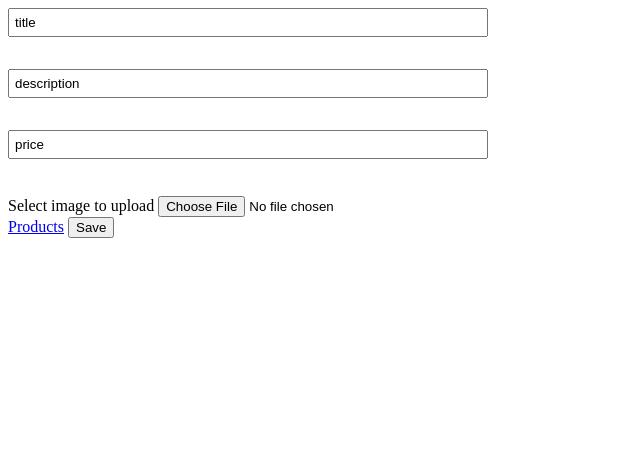
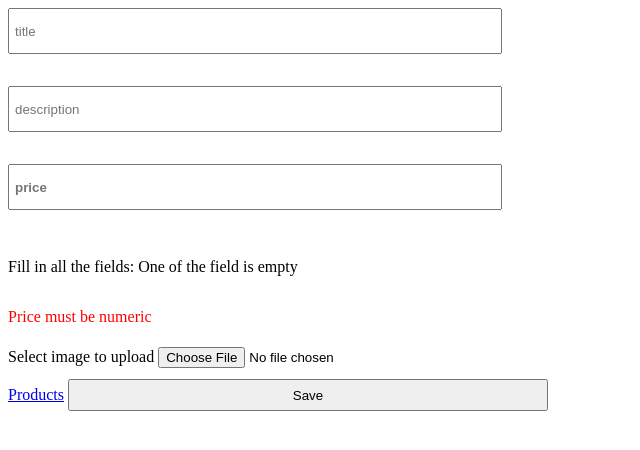
Before and after one commit to DanIacob23/eshop, a PHP site: page /product.php in a window 1280 px wide. Shown: the top 450 px of the page, without its empty margins (0-640 px from the left). Run offline with PHP 8.4, Linux system fonts and the light colour scheme; data comes from the database, SQL or seed files in the repository; a stand-in replaces the project's code that opens the database connection; some libraries are stand-ins or nearby versions.

```diff
--- a/common.php
+++ b/common.php
@@ -18,136 +18,137 @@ class BD{
 }
 //BD::obtain_connexion();
 
-$translate = [];
-$translate['Product Image'] = [
+$translate = [
+    'Product Image' => [
         'en' => 'Product Image' ,
         'ro' => 'Imagine Produs' ,
         "fr" => 'Image du produit' ,
-];
-$translate['Title'] = [
+    ],
+    'Title' => [
         'en' => 'Title' ,
         'ro' => 'Titlu' ,
         'fr' => 'Titre' ,
-];
-$translate['Description'] = [
+    ],
+    'Description' => [
         'en' => 'Description' ,
         'ro' => 'Descriere' ,
         'fr' => 'La description' ,
-];
-$translate['Price'] = [
+    ],
+    'Price' => [
         'en' => 'Price' ,
         'ro' => 'Pret' ,
         'fr' => 'Prix' ,
-];
-$translate['Add'] = [
+    ],
+    'Add' => [
         'en' => 'Add' ,
         'ro' => 'Adauga' ,
         'fr' => 'Ajouter' ,
-];
-$translate['Go to cart'] = [
+    ],
+    'Go to cart' => [
         'en' => 'Go to cart' ,
         'ro' => 'Catre cos' ,
         'fr' => 'Quatre corps' ,
-];
-$translate['Index'] = [
+    ],
+    'Index' => [
         'en' => 'Index' ,
         'ro' => 'Index' ,
         'fr' => 'Indice' ,
-];
-$translate['Cart'] = [
+    ],
+    'Cart' => [
         'en' => 'Cart' ,
         'ro' => 'Cos cumparaturi' ,
         'fr' => 'Chariot' ,
-];
-$translate['Remove'] = [
+    ],
+    'Remove' => [
         'en' => 'Remove' ,
         'ro' => 'Scoate din cos' ,
         'fr' => 'Supprimer' ,
-];
-$translate['Go to index'] = [
+    ],
+    'Go to index' => [
         'en' => 'Go to index' ,
         'ro' => 'Catre index' ,
         'fr' => 'Aller à l\'index' ,
-];
-$translate['Checkout'] = [
+    ],
+    'Checkout'=> [
         'en' => 'Checkout' ,
         'ro' => 'Achizitioneaza' ,
         'fr' => 'ACQUIERT' ,
-];
-$translate['Name'] = [
+    ],
+    'Name' => [
         'en' => 'Name' ,
         'ro' => 'Nume' ,
         'fr' => 'Nom' ,
-];
-$translate['Contact details'] = [
+    ],
+    'Contact details' => [
         'en' => 'Contact details' ,
         'ro' => 'Detalii de contact' ,
         'fr' => 'Détails du contact' ,
-];
-$translate['Comments'] = [
-    'en' => 'Comments',
-    'ro' => 'Comentarii',
-    'fr' => 'Commentaires',
-];
-$translate['Login'] = [
+    ],
+    'Comments' => [
+        'en' => 'Comments' ,
+        'ro' => 'Comentarii' ,
+        'fr' => 'Commentaires' ,
+    ],
+    'Login' => [
         'en' => 'Login' ,
         'ro' => 'Conecteaza-te' ,
         'fr' => 'Connexion' ,
-];
-$translate['Username'] = [
+    ],
+    'Username' => [
         'en' => 'Username' ,
         'ro' => 'Nume utilizator' ,
         'fr' => 'Nom d\'utilisateur' ,
-];
-$translate['Password'] = [
+    ],
+    'Password' => [
         'en' => 'Password' ,
         'ro' => 'Parola' ,
         'fr' => 'Mot de passe' ,
-];
-$translate['Submit'] = [
+    ],
+    'Submit' => [
         'en' => 'Submit' ,
         'ro' => 'Trimite' ,
         'fr' => 'Soumettre' ,
-];
-$translate['Order'] = [
-    'en' => 'Order',
-    'ro' => 'Comanda',
-    'fr' => 'Ordre',
-];
-$translate['Orders'] = [
+    ],
+    'Order' => [
+        'en' => 'Order' ,
+        'ro' => 'Comanda' ,
+        'fr' => 'Ordre' ,
+    ],
+    'Orders' => [
         'en' => 'Orders' ,
         'ro' => 'Comenzi' ,
         'fr' => 'Ordres' ,
-];
-$translate['Order date'] = [
+    ],
+    'Order date' => [
         'en' => "Order date" ,
         'ro' => 'Data comenzii' ,
         'fr' => 'Date de commande' ,
-];
-$translate['Total price'] = [
+    ],
+    'Total price' => [
         'en' => 'Total price' ,
         'ro' => 'Total price for this order' ,
         'fr' => 'Prix total' ,
-];
-$translate['Product'] = [
+    ],
+    'Product' => [
         'en' => 'Product' ,
         'ro' => 'Produs' ,
         'fr' => 'Produit' ,
-];
-$translate['Edit'] = [
+    ],
+    'Edit' => [
         'en' => 'Edit' ,
         'ro' => 'Editare' ,
         'fr' => 'Edition' ,
-];
-$translate['Delete'] = [
+    ],
+    'Delete' => [
         'en' => 'Delete' ,
         'ro' => 'Sterge' ,
         'fr' => 'Supprimer' ,
-];
-$translate['Logout'] = [
+    ],
+    'Logout' => [
         'en' => 'Logout' ,
         'ro' => 'Deconectare' ,
         'fr' => 'Coupure' ,
+    ],
 ];
 function translate($text,$language)
 {
@@ -155,19 +156,32 @@ function translate($text,$language)
     return $translate[$text][$language];
 }
 
+
+function getInCartProductsInfo($session)
+{   $str='(0';
+    foreach (array_keys($session) as $item) {
+        $str = $str.$item.',';
+    }
+    $str = rtrim($str,",").')';
+    $sql = 'SELECT * FROM products WHERE id  NOT IN '.$str;
+    $request = BD::obtain_connexion()->prepare($sql);
+    $request -> execute();
+    return $request ->fetchAll();
+}
+
 function getAllProductsInfo()
 {
     $sql = "SELECT * FROM products ";
-    $cerere = BD::obtain_connexion()->prepare($sql);
-    $cerere -> execute();
-    return $cerere->fetchAll();
+    $request = BD::obtain_connexion()->prepare($sql);
+    $request -> execute();
+    return $request ->fetchAll();
 }
 
 function productUpdate($id,$title,$description,$price)
 {
     $sql = "UPDATE products SET  title = :title,description=:description,price=:price where id = :id";
-    $cerere = BD::obtain_connexion()->prepare($sql);
-    $cerere -> execute([
+    $request = BD::obtain_connexion()->prepare($sql);
+    $request -> execute([
         'title' => $title,
         'description' => $description,
         'price' => $price,
@@ -177,8 +191,8 @@ function productUpdate($id,$title,$description,$price)
 
 function productInsert($title,$description,$price,$extension){
     $sql = "INSERT INTO products(title,description,price,fileType)VALUES(:title,:description,:price,:fileType)";
-    $cerere = BD::obtain_connexion()->prepare($sql);
-    $cerere -> execute([
+    $request = BD::obtain_connexion()->prepare($sql);
+    $request -> execute([
         'title' => $title,//htmlspecialchars OR strip_tags For XSS attacks
         'description' => $description,
         'price' => $price,
@@ -188,8 +202,8 @@ function productInsert($title,$description,$price,$extension){
 
 function updateProductExtension($id,$ext){
     $sql = "UPDATE products SET  fileType = :fileType where id = :id";
-    $cerere = BD::obtain_connexion()->prepare($sql);
-    $cerere -> execute([
+    $request = BD::obtain_connexion()->prepare($sql);
+    $request -> execute([
         'fileType' => $ext,
         'id' => $id
     ]);
@@ -197,16 +211,16 @@ function updateProductExtension($id,$ext){
 
 function deleteProduct($id){
     $sql = "DELETE FROM  products where id = :id";
-    $cerere = BD::obtain_connexion()->prepare($sql);
-    $cerere -> execute([
+    $request = BD::obtain_connexion()->prepare($sql);
+    $request -> execute([
         'id' => $id
     ]);
 }
 
 function insertNewOrder($userName,$details,$comments,$productsId){
     $sql = "INSERT INTO orders(userName,contactDetails,comments,productsId,datetime)VALUES(:userName,:contactDetails,:comments,:productsId,:datetime)";
-    $cerere = BD::obtain_connexion()->prepare($sql);
-    $cerere -> execute([
+    $request = BD::obtain_connexion()->prepare($sql);
+    $request -> execute([
         'userName' => $userName,//htmlspecialchars OR strip_tags For XSS attacks
         'contactDetails' => $details,
         'comments' => $comments,
@@ -217,23 +231,23 @@ function insertNewOrder($userName,$details,$comments,$productsId){
 
 function getLastRow(){
     $sql = " select * from orders ORDER BY id DESC LIMIT 1";
-    $cerere = BD::obtain_connexion()->prepare($sql);
-    $cerere -> execute();
-    return $cerere -> fetchAll();
+    $request = BD::obtain_connexion()->prepare($sql);
+    $request -> execute();
+    return $request -> fetchAll();
 }
 
 function selectPropertyByID($id,$property){
     $sql = "SELECT $property FROM products where id=:id";
-    $cerere = BD::obtain_connexion()->prepare($sql);
-    $cerere -> execute([
+    $request = BD::obtain_connexion()->prepare($sql);
+    $request -> execute([
         'id' => $id
     ]);
-    return $cerere->fetchAll();
+    return $request ->fetchAll();
 }
 
 function getAllOrders(){
     $sql = "SELECT * FROM orders ";
-    $cerere = BD::obtain_connexion()->prepare($sql);
-    $cerere -> execute();
-    return $cerere -> fetchAll();
+    $request = BD::obtain_connexion()->prepare($sql);
+    $request -> execute();
+    return $request -> fetchAll();
 }
--- a/product.php
+++ b/product.php
@@ -1,22 +1,32 @@
 <?php
 require_once "./common.php";
-$data=getAllProductsInfo();
+$data = getAllProductsInfo();
+function validation()
+{
+    if (empty($_POST["title"])
+        or empty($_POST["description"])
+        or empty($_POST["price"])
+    ) {
+        throw new Exception("One of the field is empty");
+      }
+    return true;
+}
 
-if (isset($_GET["editId"])){
-    $title=$data[intval($_GET["editId"])-1]['title'];
-    $description=$data[intval($_GET["editId"])-1]['description'];
-    $price=$data[intval($_GET["editId"])-1]['price'];
-}else{
-    $title = 'title';
-    $description= 'description';
-    $price= 'price';
-}
 $validationPrice=true;
 if (isset($_POST['price'])) {
     if($_POST['price'] != '' && !is_numeric($_POST['price'])){
         $validationPrice = false;
     }
 }
+
+$empty='';
+try {
+    validation(). "\n";
+} catch (Exception $e) {
+    $empty= 'Fill in all the fields: '.  $e->getMessage();
+    $validationPrice = false;
+}
+
 $checkImg='';
 function updateImage($idd,$target_file,$oldPath)
 {
@@ -123,21 +133,22 @@ function insertNewImage(){
 
 if (
     isset($_POST["save"])
-    && $_POST["title"]!='title'
-    && $_POST["description"]!='description'
-    && $_POST["price"]!='price'
-    && $validationPrice)
-{//after data validation
-    if (isset($_GET["editId"]) ) {// update
-        $title=$_POST["title"];
-        $description=$_POST["description"];
-        $price=$_POST["price"];
-        productUpdate($_GET["editId"],$title,$description,$price);
+    && isset($_POST["title"]) && !empty($_POST["title"])
+    && isset($_POST["description"]) && !empty($_POST["description"])
+    && isset($_POST["price"]) && !empty($_POST["price"])
+    && $validationPrice
+) { echo 'salut1'.$_POST["editId"];
+    if (isset($_POST["editId"]) ) {// update
+        $title = $_POST["title"];
+        $description = $_POST["description"];
+        $price = $_POST["price"];
+        echo 'salut2';
+        productUpdate($_POST["editId"],$title,$description,$price);
         if ($_FILES["fileToUpload"]["name"]!='') {
-            $oldPath = 'images/' . $_GET["editId"] . $data[intval($_GET["editId"]) - 1]['fileType'];// remove old image
+            $oldPath = 'images/' . $_POST["editId"] . $data[intval($_POST["editId"]) - 1]['fileType'];// remove old image
             $extension = '.' . pathinfo(basename($_FILES["fileToUpload"]["name"]), PATHINFO_EXTENSION);//new extension
 
-            updateImage($_GET["editId"], "images/" . $_GET["editId"] . $extension, $oldPath);//keep old name and update image
+            updateImage($_POST["editId"], "images/" . $_POST["editId"] . $extension, $oldPath);//keep old name and update image
         }//otherwise, it keeps the old image
     } else {
         if ($_FILES["fileToUpload"]["name"]!='') {
@@ -147,29 +158,38 @@ if (
             productInsert(htmlspecialchars($_POST["title"]),htmlspecialchars($_POST["description"]),htmlspecialchars($_POST["price"]),$extension);
         }
     }
+
+    /*header('Location: products.php');
+    die();*/
 }
 
 ?>
 <!DOCTYPE html>
 <html lang="eng">
 <head>
-    <title><?=translate("Product","en")?></title>
+    <title><?= translate("Product","en") ?></title>
     <link href="public/css/utils.css" rel="stylesheet">
-    <style>#priceErr{
-            color: red;
-        }</style>
 </head>
 <body>
 <main>
-    <form method="POST" action="#" enctype="multipart/form-data">
+    <form method="POST" action="" enctype="multipart/form-data">
         <div class="infos">
-            <input type="text" id="title" name="title"  value="<?=$title?>">
-            <input type="text" id="description" name="description" value="<?=$description?>">
-            <input type="text" id="price" name="price"  value="<?=$price?>">
+            <?php if (isset($_POST["editId"])) : ?>
+                <input type="text" id="title" name="title"  value="<?= $data[intval($_POST["editId"])-1]['title'] ?>">
+                <input type="text" id="description" name="description" value="<?= $data[intval($_POST["editId"])-1]['description'] ?>">
+                <input type="text" id="price" name="price" value="<?= $data[intval($_POST["editId"])-1]['price'] ?>">
+            <?php endif;?>
+            <?php if (!isset($_POST["editId"])) : ?>
+                <input type="text" id="title" name="title" placeholder="<?= isset($_POST['title']) ? $_POST['title'] : 'title' ?>">
+                <input type="text" id="description" name="description" placeholder="<?= isset($_POST['description']) ? $_POST['description'] : 'description' ?>">
+                <input type="text" id="price" name="price" placeholder="<?= isset($_POST['price']) ? $_POST['price'] : 'price' ?>">
+                <p><?= $empty ?></p>
+            <?php endif;?>
             <?php if(!$validationPrice){echo '<p id="priceErr">Price must be numeric</p>';}?>
             <?php if($checkImg!=''){
-                echo '<p>'.$checkImg.'</p>';
-            }?>
+                      echo '<p>'.$checkImg.'</p>';
+                   }
+            ?>
         </div>
         <div class="upload">
             <label for="fileToUpload">Select image to upload</label>
--- a/public/css/utils.css
+++ b/public/css/utils.css
@@ -55,3 +55,20 @@ img{
     width: 10rem;
     padding: 4px;
 }
+
+#priceErr{
+    color: red;
+}
+
+#price{
+    color:blue;
+    font-weight:bold;
+}
+#submit{
+    margin-left: 10rem;
+    width: 20rem;
+}
+input{
+    width: 30rem;
+    height: 2rem;
+}
```
Also changed, not shown: cart.php (+44 -24 lines), index.php (+16 -15 lines), login.php (+6 -11 lines), order.php (+9 -9 lines), orders.php (+9 -9 lines), products.php (+17 -15 lines). Lines whose indentation alone changed are shown as unchanged.
